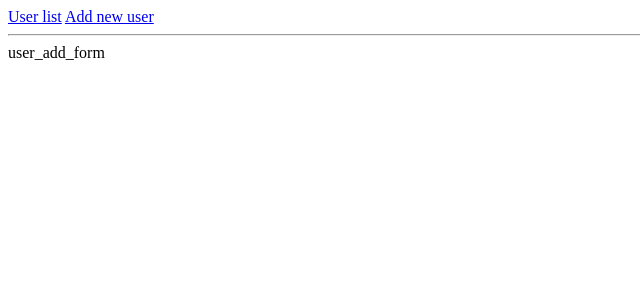
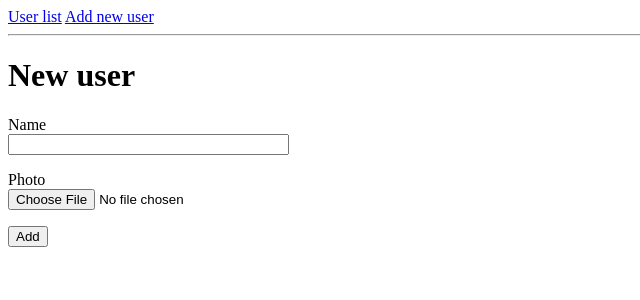
Before and after one commit to xor26/TZ, a Flask app: page /add in a window 1280 px wide. Shown: the top 300 px of the page, without its empty margins (0-640 px from the left). Run offline with Flask 2, Linux system fonts and the light colour scheme; some libraries are stand-ins or nearby versions.

Commit message:
User add form implemented

```diff
--- a/flask_config.py
+++ b/flask_config.py
@@ -1,5 +1,6 @@
 import os
 
 
-class Config(object):
-    pass
+class FlaskConfig(object):
+    SECRET_KEY = os.environ.get("SECRET_KEY") or "xxx"
+    UPLOAD_FOLDER = os.environ.get("UPLOAD_FOLDER") or "file_storage/images_original"
--- /dev/null
+++ b/forms.py
@@ -0,0 +1,13 @@
+from flask_wtf import FlaskForm
+from flask_wtf.file import FileRequired, FileAllowed
+from wtforms import StringField, FileField, SubmitField
+from wtforms.validators import DataRequired
+
+
+class UserAddForm(FlaskForm):
+    name = StringField("Name", validators=[DataRequired()])
+    photo = FileField("Photo", validators=[
+        FileRequired(),
+        FileAllowed(['jpg', 'png'], 'Images only!')
+    ])
+    submit = SubmitField('Add')
--- a/main.py
+++ b/main.py
@@ -1,8 +1,11 @@
-from flask import Flask, render_template
-from flask_config import Config
+import os
+
+from flask import Flask, render_template, request, redirect
+from flask_config import FlaskConfig
+from forms import UserAddForm
 
 app = Flask(__name__)
-app.config.from_object(Config)
+app.config.from_object(FlaskConfig)
 
 
 @app.route("/", methods=["GET"])
@@ -11,9 +14,18 @@ def user_list():
     return render_template("user_list.html", title="Users", len=len(users), users=users)
 
 
-@app.route("/add", methods=["GET", "POST"])
-def user_add():
-    return render_template("user_add.html", title="Users")
+@app.route("/add", methods=["GET"])
+def user_add_form_request():
+    form = UserAddForm()
+    return render_template("user_add.html", title="Add new user", form=form)
+
+
+@app.route("/add", methods=["POST"])
+def user_add_form_send():
+    photo = request.files['photo']
+    if photo:
+        photo.save(os.path.join(app.config['UPLOAD_FOLDER'], photo.filename))
+        return redirect("/")
 
 
 if __name__ == "__main__":
--- a/templates/user_add.html
+++ b/templates/user_add.html
@@ -1,6 +1,17 @@
 {% extends "base.html" %}
 
 {% block content %}
- user_add_form
-
+    <h1>New user</h1>
+    <form action="" method="post" enctype="multipart/form-data">
+        {{ form.hidden_tag() }}
+        <p>
+            {{ form.name.label }}<br>
+            {{ form.name(size=32) }}
+        </p>
+        <p>
+            {{ form.photo.label }}<br>
+            {{ form.photo() }}
+        </p>
+        <p>{{ form.submit() }}</p>
+    </form>
 {% endblock %}
```
